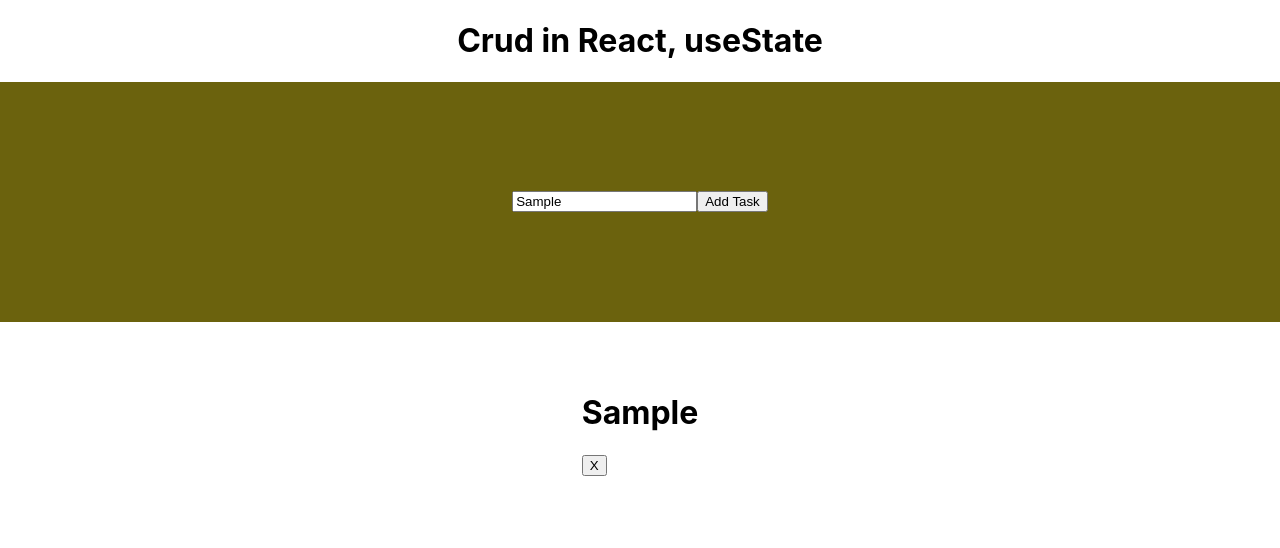
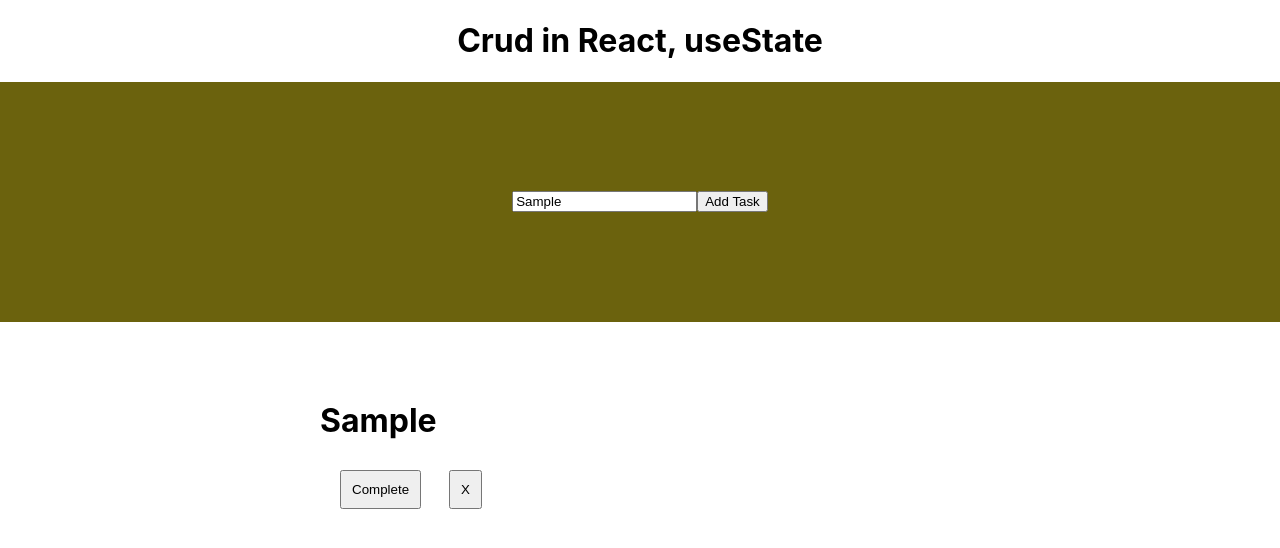
Before and after one commit to Mwakanemela/React-Courses, a React (Create React App) app in the folder Youtube/PedroTech/todolist/: page / in a window 1280 px wide. Both pictures are taken after typing "Sample" into the empty fields and a click on the button "Add Task". Shown: the top 548 px of the page. Built offline with nearby package versions, Linux system fonts and the light colour scheme.

Commit message:
change color if task completed

```diff
--- a/Youtube/PedroTech/todolist/src/App.css
+++ b/Youtube/PedroTech/todolist/src/App.css
@@ -28,8 +28,13 @@
   flex-direction: column;
 }
 .task button {
-  width: 25px;
-  height: 20px;
+  margin: 8px;
+  padding: 10px;
   margin-left: 20px;
   text-align: center;
 }
+
+.task {
+  width: 50%;
+  margin: 8px;
+}
--- a/Youtube/PedroTech/todolist/src/App.js
+++ b/Youtube/PedroTech/todolist/src/App.js
@@ -13,7 +13,8 @@
   const addTask = () => {
     const task = {
       id: todoList.length === 0 ? 1 : todoList[todoList.length - 1].id + 1,
-      taskName: newTask
+      taskName: newTask,
+      completed:false
     }
     setTodoList([...todoList, task])
   }
@@ -22,6 +23,17 @@
 
     setTodoList(todoList.filter((task) => task.id !== id))
 
+  }
+
+  const completeTask = (id) => {
+    setTodoList(todoList.map((task) => {
+      if (task.id === id) {
+        return {...task, completed:true}
+      } else {
+        return task
+      }
+    })
+    )
   }
 
   return (
@@ -33,7 +45,13 @@
       </div>
       <div className="list">
         {todoList.map((task) => {
-          return <Task taskName={task.taskName} id={task.id} deleteTask={deleteTask} />
+          return <Task
+            taskName={task.taskName}
+            id={task.id}
+            completed={task.completed}
+            deleteTask={deleteTask}
+            completeTask={completeTask}
+          />
         }
         )}
 
--- a/Youtube/PedroTech/todolist/src/Task.js
+++ b/Youtube/PedroTech/todolist/src/Task.js
@@ -1,7 +1,10 @@
 export const Task = (props) => {
   return (
-        <div>
-            <h1>{props.taskName}</h1>
+      <div className="task"
+      style={{backgroundColor:props.completed ? "green" : "white"}}
+      >
+          <h1>{props.taskName}</h1>
+              <button onClick={() => props.completeTask(props.id)}>Complete</button>
               <button onClick={() => props.deleteTask(props.id)}>X</button>
         </div>
 
```
